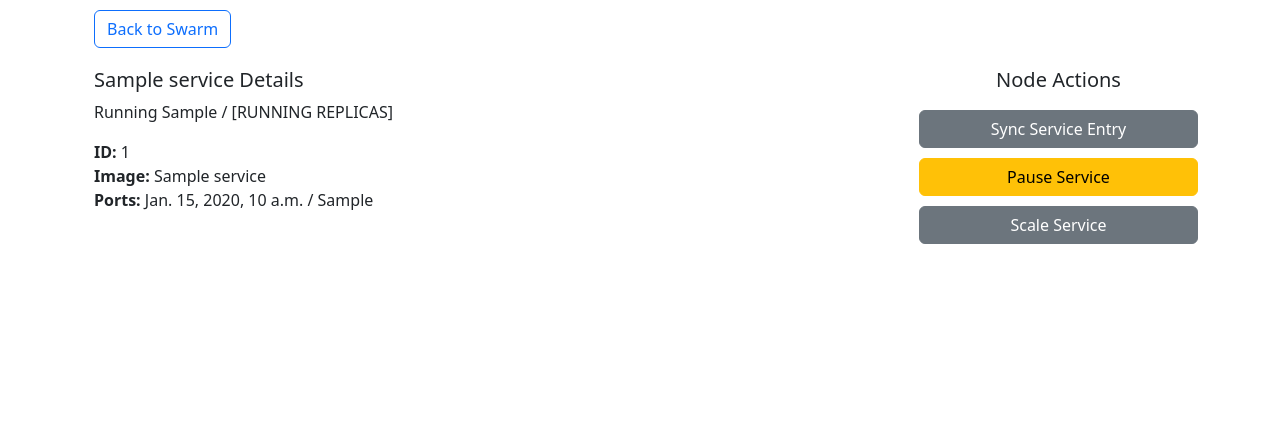
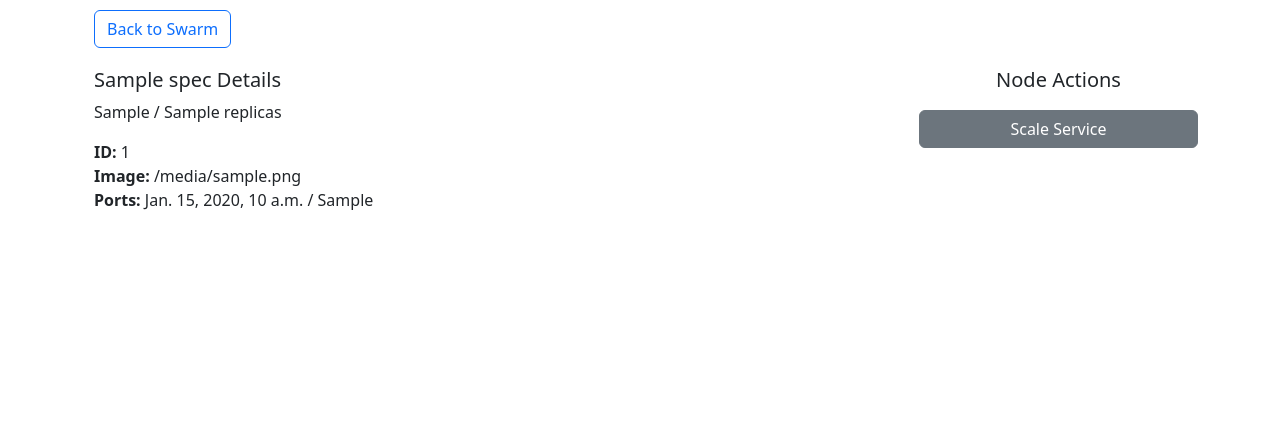
Before and after one commit to kyleranous/hana, a Django app: template hana/swarman/templates/swarman/service_detail.html in a window 1280 px wide. Shown: the part 56-499 px from the top of the page. Run offline with Django 4.2, Linux system fonts and the light colour scheme; the template is opened without the code that fills it: most values are stand-ins (such as "Sample title", 1, 10 or a date in 2020); some libraries are stand-ins or nearby versions.

Commit message:
Added View and URL for Service Detail Page. Decided not to add services to the database at this time. Will possibly do it with an add to dashboard type command at a later date. The biggest issue is that if a service is stopped and removed, then later recreated it will have a new ID and need to be readded anyways.

```diff
--- a/hana/swarman/templates/swarman/service_detail.html
+++ b/hana/swarman/templates/swarman/service_detail.html
@@ -5,39 +5,44 @@
 <div class="container">
     <div class="row" style="padding-bottom: 20px">
         <div class='col' style="padding-top: 10px;">
-        <a class="btn btn-outline-primary" href="{% url 'swarman:swarm-dashboard' service.swarm.id %}">Back to Swarm</a>
+        <a class="btn btn-outline-primary" href="{% url 'swarman:swarm-dashboard' swarm_id %}">Back to Swarm</a>
         </div>
     </div>
     <div class="row">
         <div class="col-md">
                 <div class="col">
-                    <h5>{{ service.service_name }} Details</h5>
+                    <h5>{{ service.Spec.Name }} Details</h5>
                         <p>
-                            {{ service.status|title }}
+                            {% if running_tasks == service.Spec.Mode.Replicated.Replicas %}
+                                Running<br>
+                            {% elif running_tasks == 0 and service.Spec.Mode.Replicated.Replicas == 0%}
+                                Paused<br>
+                            {% elif 0 < running_tasks < service.Spec.Mode.Replicated.Replicas %}
+                                Degraded<br>
+                            {% elif running_tasks == 0 %}
+                                Error<br>
+                            {% endif %}
                              <!-- Live Data - Get from JS -->
-                            {{ service.desired_replicas }} / [RUNNING REPLICAS]
+                            {{ running_tasks }} / {{ service.Spec.Mode.Replicated.Replicas }}
                         </p>
 
                         <p>
-                            <strong>ID:</strong> {{ service.service_id }} <br>
-                            <strong>Image:</strong> {{ service.image_name }} <br>
-                            <strong>Ports:</strong> {{ service.published_port }} / {{ service.target_port }}  <br>
+                            <strong>ID:</strong> {{ service.ID }} <br>
+                            <strong>Image:</strong> {{ service.Spec.TaskTemplate.ContainerSpec.Image }} <br>
+                            <strong>Ports:</strong> {{ service.Spec.EndpointSpec.Ports.0.PublishedPort }} / {{ service.Spec.EndpointSpec.Ports.0.TargetPort }}  <br>
                         </p>
 
                 </div>
         </div>
         <div class="col-sm-3 text-center">
             <h5>Node Actions</h5>
-                <div class="row" style="padding-top: 10px;">
-                    <button type="button" class="btn btn-secondary" onclick="">Sync Service Entry</button>
-                </div>
                 <!-- Live Data - Get from JS The Availability Buttons should be populated by Javascript -->
-                {% if service.status == "paused" %}
+                {% if running_tasks == 0 and service.Spec.Mode.Replicated.Replicas == 0 %}
                     <div class="row" style="padding-top: 10px;">
                         <button type="button" class="btn btn-success" onclick="">Restart Service</button>
                     </div>
                 {% endif %}
-                {% if service.status == "running" %}
+                {% if 0 < running_tasks and service.Spec.Mode.Replicated.Replicas > 0 %}
                     <div class="row" style="padding-top: 10px;">
                         <button type="button" class="btn btn-warning" onclick="">Pause Service</button>
                     </div>
--- a/hana/swarman/templates/swarman/swarm_dashboard.html
+++ b/hana/swarman/templates/swarman/swarm_dashboard.html
@@ -30,7 +30,7 @@
                         <span style="color: red;">Error Collecting Service List</span>
                     {% else%}
                     <div class="col text-center align-self-center" style="border: solid; margin: 5px;">
-                        <h5><a class="link-dark" href="#">{{ service.name|title }}</a></h5>
+                        <h5><a class="link-dark" href="{% url 'swarman:service-detail' swarm.id %}?service={{ service.ID }}">{{ service.name|title }}</a></h5>
                         {% if service.desired_tasks == 0 %}
                             <span style="color: orange;"><strong>PAUSED</strong></span>
                         {% elif 0 < service.replicas and service.replicas < service.desired_tasks %}
--- a/hana/swarman/urls.py
+++ b/hana/swarman/urls.py
@@ -13,6 +13,9 @@
     path('nodes/<str:node_id>', views.node_detail, name='node-detail'),
     path('new_swarm/', views.AddSwarm.as_view(), name='new-swarm'),
     path('create_swarm/', views.create_swarm, name='create-swarm'),
+    path('swarm/<int:swarm_id>/service', views.service_detail,
+        name='service-detail'),
     path('api/', include('swarman.api.urls')),
 
+
 ]
```
Also changed, not shown: hana/swarman/models.py (+27 -2 lines), hana/swarman/views.py (+18 -0 lines).
